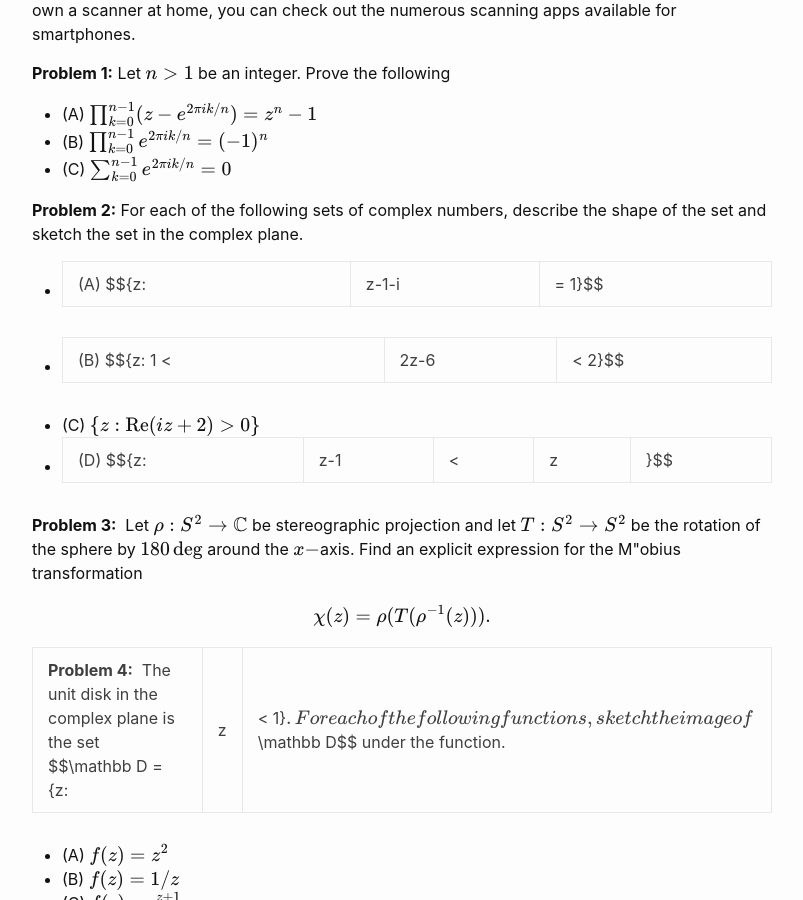
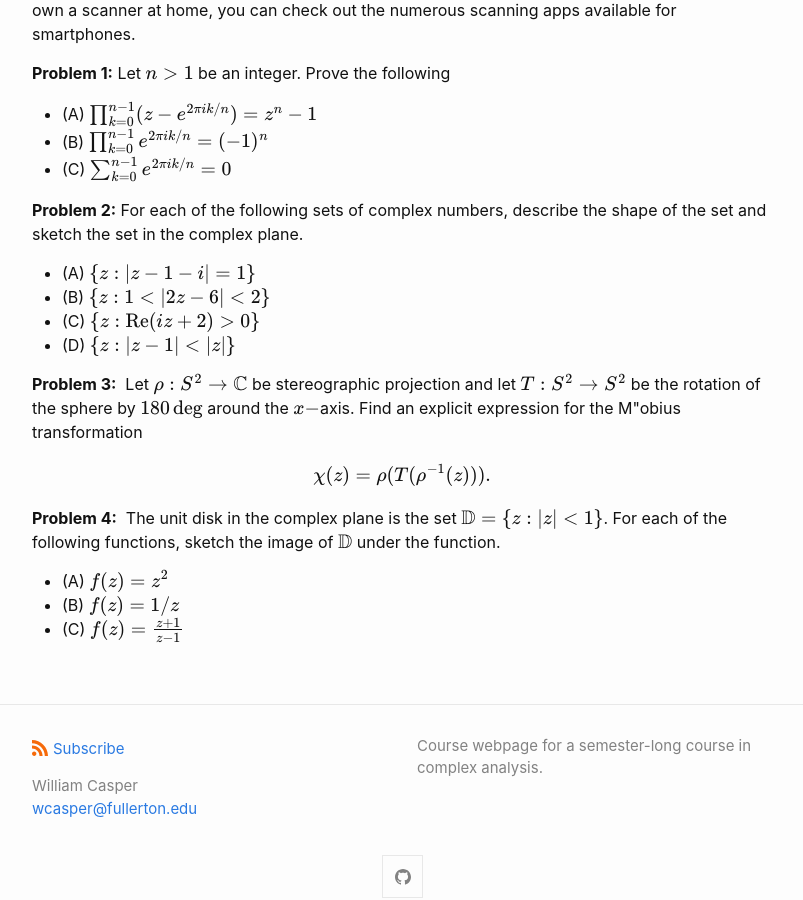
Before and after one commit to wcasper/math412fall2021, a Jekyll site: the page built from _homework/hw1.md, in a window 1280 px wide and 900 px high, scrolled down 454 px. Shown: the whole window, without its empty margins (238-1041 px from the left). Built offline with Jekyll 4.4.1, drawn with Linux system fonts in a browser that asks for light colours.

Commit message:
fixed typos

```diff
--- a/_homework/hw1.md
+++ b/_homework/hw1.md
@@ -21,16 +21,16 @@ If you wish to use the second method and don't own a scanner at home, you can ch
 
 **Problem 2:** For each of the following sets of complex numbers, describe the shape of the set and sketch the set in the complex plane.
 
-* (A) $$\{z: |z-1-i| = 1\}$$
-* (B) $$\{z: 1 < |2z-6| < 2\}$$
+* (A) $$\{z: \lvert z-1-i\rvert = 1\}$$
+* (B) $$\{z: 1 < \lvert 2z-6\rvert < 2\}$$
 * (C) $$\{z: \text{Re}(iz + 2) > 0\}$$
-* (D) $$\{z: |z-1| < |z|\}$$
+* (D) $$\{z: \lvert z-1\rvert < \lvert z\rvert\}$$
 
 **Problem 3:**  Let $$\rho: S^2\rightarrow\mathbb C$$ be stereographic projection and let $$T: S^2\rightarrow S^2$$ be the rotation of the sphere by $$180\deg$$ around the $$x-$$axis.  Find an explicit expression for the M\"obius transformation
 
 $$\chi(z) = \rho(T(\rho^{-1}(z))).$$
 
-**Problem 4:**  The unit disk in the complex plane is the set $$\mathbb D = \{z: |z| < 1\}$$.  For each of the following functions, sketch the image of $$\mathbb D$$ under the function.
+**Problem 4:**  The unit disk in the complex plane is the set $$\mathbb D = \{z: \lvert z\rvert < 1\}$$.  For each of the following functions, sketch the image of $$\mathbb D$$ under the function.
 
 * (A) $$f(z) = z^2$$
 * (B) $$f(z) = 1/z$$
```
